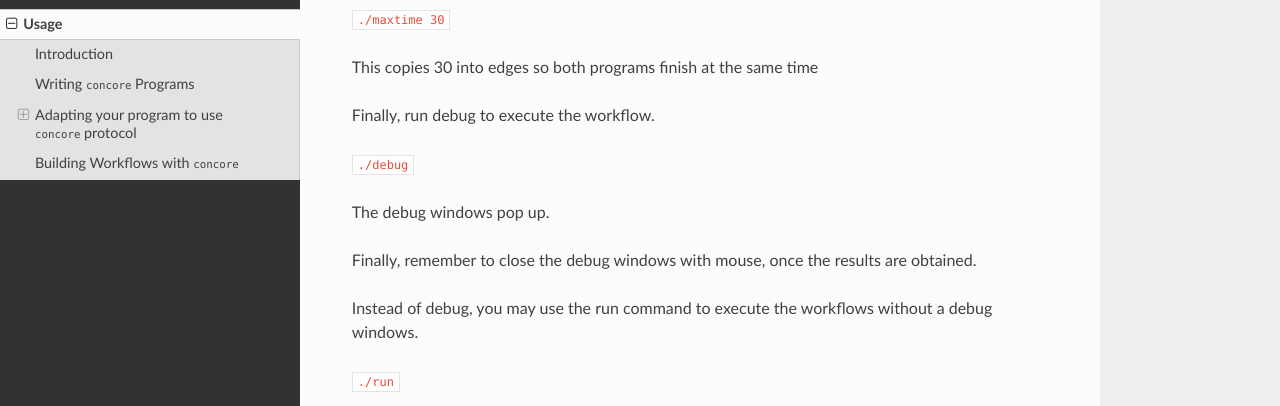
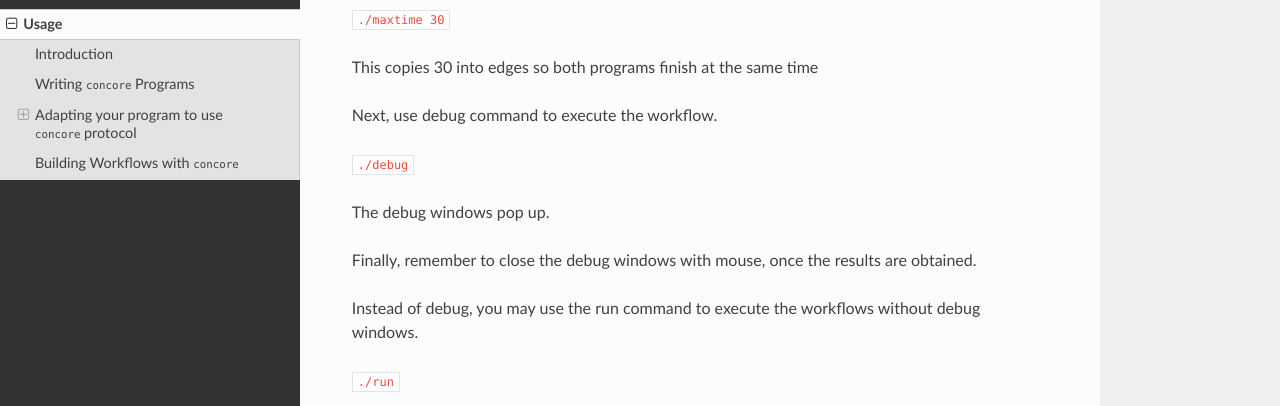
Before and after one commit to ControlCore-Project/documentation, a Sphinx documentation site: the page built from docs/source/usage.rst, in a window 1280 px wide and 900 px high, scrolled down 5801 px. Shown: the part 152-558 px from the top of the window. Built offline with Sphinx 7.4.7 and the Read the Docs theme 2.0.0, drawn with Linux system fonts in a browser that asks for light colours.

Commit message:
Update usage.rst

```diff
--- a/docs/source/usage.rst
+++ b/docs/source/usage.rst
@@ -195,7 +195,7 @@ Now, set a maxtime attribute to list the number of iterations to be made by the
 
 This copies 30 into edges so both programs finish at the same time
 
-Finally, run debug to execute the workflow.
+Next, use debug command to execute the workflow.
 
 ``./debug``
 
@@ -203,7 +203,7 @@ The debug windows pop up.
 
 Finally, remember to close the debug windows with mouse, once the results are obtained.
 
-Instead of debug, you may use the run command to execute the workflows without a debug windows.
+Instead of debug, you may use the run command to execute the workflows without debug windows.
 
 ``./run``
 
```
